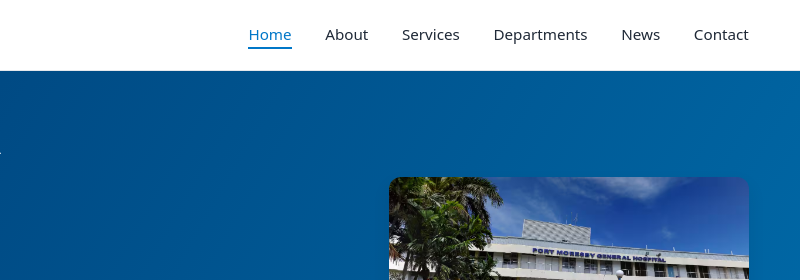
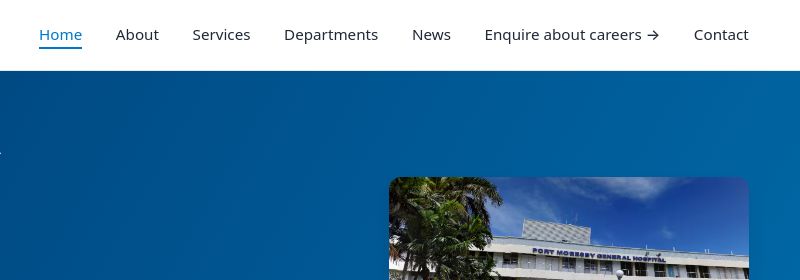
Before and after one commit to edwardrayau631-png/pmgh-website, a plain HTML site: page index.html in a window 1280 px wide. Shown: the top 280 px of the page, 480-1280 px from the left. Drawn offline with Linux system fonts and the light colour scheme.

Commit message:
Update index.html

```diff
--- a/index.html
+++ b/index.html
@@ -23,6 +23,7 @@
         <li><a href="services.html">Services</a></li>
         <li><a href="departments.html">Departments</a></li>
         <li><a href="news.html">News</a></li>
+        <li><a href="careers.html" class="link-arrow">Enquire about careers →</a>
         <li><a href="contact.html">Contact</a></li>
       </ul>
     </nav>
```
